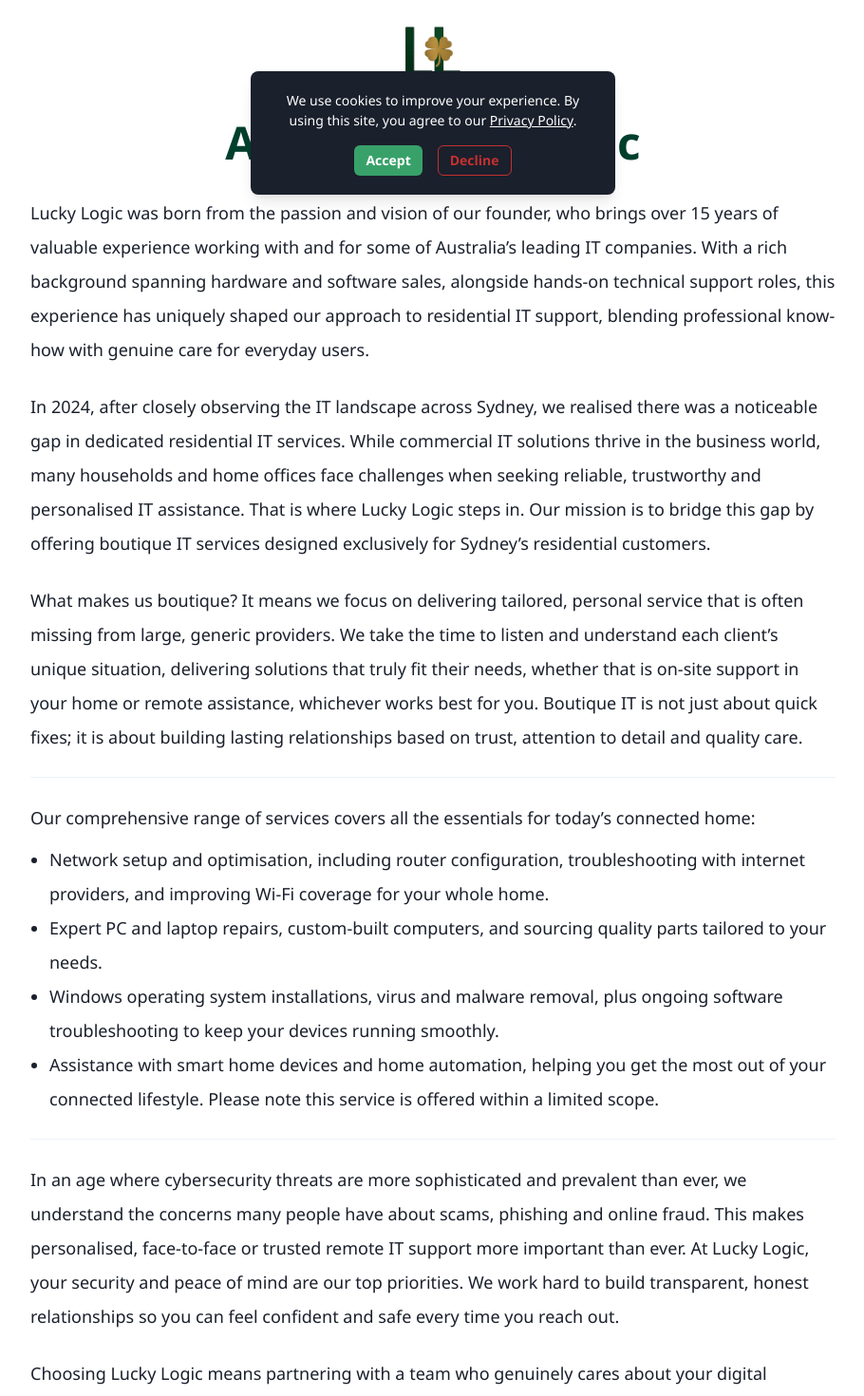
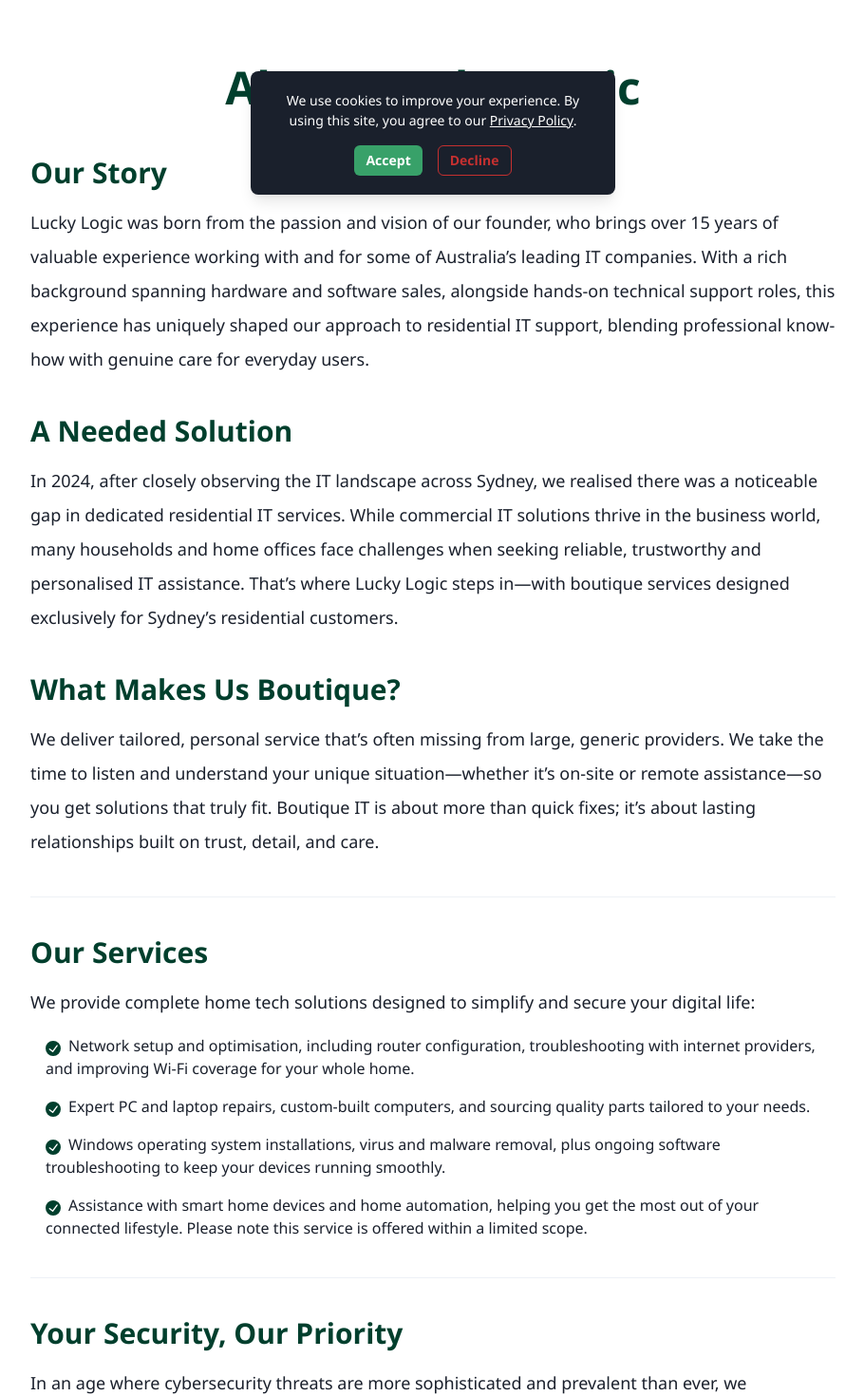
Before and after one commit to Neesonn/luckylogicit, a Next.js app: page /about-us in a window 1280 px wide. Shown: the part 260-1730 px from the top of the page at 95% size, without its empty margins (184-1094 px from the left). Built offline with nearby package versions, Linux system fonts and the light colour scheme.

Commit message:
updated about us page to be more detailed and added logo

```diff
--- a/app/about-us/page.tsx
+++ b/app/about-us/page.tsx
@@ -1,55 +1,99 @@
 'use client';
-import { Box, Heading, Text, VStack, Divider, Image } from '@chakra-ui/react';
+import {
+  Box,
+  Heading,
+  Text,
+  VStack,
+  Divider,
+  Image,
+  List,
+  ListItem,
+  ListIcon,
+} from '@chakra-ui/react';
+import { CheckCircleIcon } from '@chakra-ui/icons';
 
 export default function AboutUsPage() {
   return (
-    <Box px={6} py={{ base: 16, md: 24 }} maxW="4xl" mx="auto" color="gray.800">
-
-      {/* Center logo and heading together */}
-      <VStack spacing={130} mb={8} align="center">
-        <Box width="200px" height="80px">
+    <Box px={6} pt="100px" pb={{ base: 16, md: 24 }} maxW="4xl" mx="auto" color="gray.800">
+      {/* Logo at top near navbar */}
+      <Box width="160px" mx="auto" mt={-100} mb={2}>
         <Image src="/logo.png" alt="Lucky Logic Logo" objectFit="contain" />
       </Box>
-        <Heading as="h1" size="2xl" color="brand.green" textAlign="center">
+
+      {/* Main Heading */}
+      <Heading as="h1" size="2xl" color="brand.green" textAlign="center" mb={12}>
         About Lucky Logic
       </Heading>
-      </VStack>
 
-      <VStack spacing={6} align="start">
+      {/* Our Story */}
+      <Heading as="h2" size="lg" mt={8} mb={4} color="brand.green">
+        Our Story
+      </Heading>
       <Text fontSize="lg" lineHeight="taller">
         Lucky Logic was born from the passion and vision of our founder, who brings over 15 years of valuable experience working with and for some of Australia’s leading IT companies. With a rich background spanning hardware and software sales, alongside hands-on technical support roles, this experience has uniquely shaped our approach to residential IT support, blending professional know-how with genuine care for everyday users.
       </Text>
 
+      {/* Market Gap */}
+      <Heading as="h2" size="lg" mt={10} mb={4} color="brand.green">
+        A Needed Solution
+      </Heading>
       <Text fontSize="lg" lineHeight="taller">
-          In 2024, after closely observing the IT landscape across Sydney, we realised there was a noticeable gap in dedicated residential IT services. While commercial IT solutions thrive in the business world, many households and home offices face challenges when seeking reliable, trustworthy and personalised IT assistance. That is where Lucky Logic steps in. Our mission is to bridge this gap by offering boutique IT services designed exclusively for Sydney’s residential customers.
+        In 2024, after closely observing the IT landscape across Sydney, we realised there was a noticeable gap in dedicated residential IT services. While commercial IT solutions thrive in the business world, many households and home offices face challenges when seeking reliable, trustworthy and personalised IT assistance. That’s where Lucky Logic steps in—with boutique services designed exclusively for Sydney’s residential customers.
       </Text>
 
+      {/* Boutique Approach */}
+      <Heading as="h2" size="lg" mt={10} mb={4} color="brand.green">
+        What Makes Us Boutique?
+      </Heading>
       <Text fontSize="lg" lineHeight="taller">
-          What makes us boutique? It means we focus on delivering tailored, personal service that is often missing from large, generic providers. We take the time to listen and understand each client’s unique situation, delivering solutions that truly fit their needs, whether that is on-site support in your home or remote assistance, whichever works best for you. Boutique IT is not just about quick fixes; it is about building lasting relationships based on trust, attention to detail and quality care.
+        We deliver tailored, personal service that’s often missing from large, generic providers. We take the time to listen and understand your unique situation—whether it’s on-site or remote assistance—so you get solutions that truly fit. Boutique IT is about more than quick fixes; it’s about lasting relationships built on trust, detail, and care.
       </Text>
 
-        <Divider />
+      <Divider my={10} />
 
-        <Text fontSize="lg" lineHeight="taller">
-          Our comprehensive range of services covers all the essentials for today’s connected home:
-          <ul style={{ marginTop: '0.5rem', paddingLeft: '1.25rem', listStyleType: 'disc' }}>
-            <li>Network setup and optimisation, including router configuration, troubleshooting with internet providers, and improving Wi-Fi coverage for your whole home.</li>
-            <li>Expert PC and laptop repairs, custom-built computers, and sourcing quality parts tailored to your needs.</li>
-            <li>Windows operating system installations, virus and malware removal, plus ongoing software troubleshooting to keep your devices running smoothly.</li>
-            <li>Assistance with smart home devices and home automation, helping you get the most out of your connected lifestyle. Please note this service is offered within a limited scope.</li>
-          </ul>
+      {/* Services */}
+      <Heading as="h2" size="lg" mb={4} color="brand.green">
+        Our Services
+      </Heading>
+      <Text fontSize="lg" lineHeight="taller" mb={4}>
+        We provide complete home tech solutions designed to simplify and secure your digital life:
       </Text>
+      <List spacing={4} pl={4}>
+        <ListItem>
+          <ListIcon as={CheckCircleIcon} color="brand.green" />
+          Network setup and optimisation, including router configuration, troubleshooting with internet providers, and improving Wi-Fi coverage for your whole home.
+        </ListItem>
+        <ListItem>
+          <ListIcon as={CheckCircleIcon} color="brand.green" />
+          Expert PC and laptop repairs, custom-built computers, and sourcing quality parts tailored to your needs.
+        </ListItem>
+        <ListItem>
+          <ListIcon as={CheckCircleIcon} color="brand.green" />
+          Windows operating system installations, virus and malware removal, plus ongoing software troubleshooting to keep your devices running smoothly.
+        </ListItem>
+        <ListItem>
+          <ListIcon as={CheckCircleIcon} color="brand.green" />
+          Assistance with smart home devices and home automation, helping you get the most out of your connected lifestyle. Please note this service is offered within a limited scope.
+        </ListItem>
+      </List>
 
-        <Divider />
+      <Divider my={10} />
 
-        <Text fontSize="lg" lineHeight="taller">
+      {/* Security & Peace of Mind */}
+      <Heading as="h2" size="lg" mb={4} color="brand.green">
+        Your Security, Our Priority
+      </Heading>
+      <Text fontSize="lg" lineHeight="taller" mb={6}>
         In an age where cybersecurity threats are more sophisticated and prevalent than ever, we understand the concerns many people have about scams, phishing and online fraud. This makes personalised, face-to-face or trusted remote IT support more important than ever. At Lucky Logic, your security and peace of mind are our top priorities. We work hard to build transparent, honest relationships so you can feel confident and safe every time you reach out.
       </Text>
 
+      {/* Final Message */}
+      <Heading as="h2" size="lg" mb={4} color="brand.green">
+        Why Choose Lucky Logic?
+      </Heading>
       <Text fontSize="lg" lineHeight="taller">
         Choosing Lucky Logic means partnering with a team who genuinely cares about your digital wellbeing. We understand the intricacies of your home IT environment and are dedicated to ensuring your technology supports your lifestyle smoothly, securely and stress-free.
       </Text>
-      </VStack>
     </Box>
   );
 }
```
Lines whose indentation alone changed are shown as unchanged.
